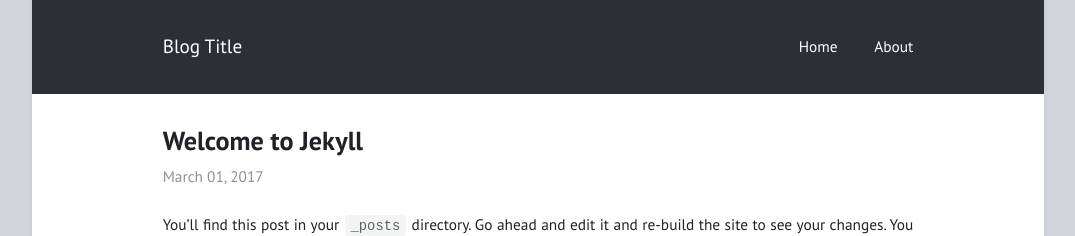
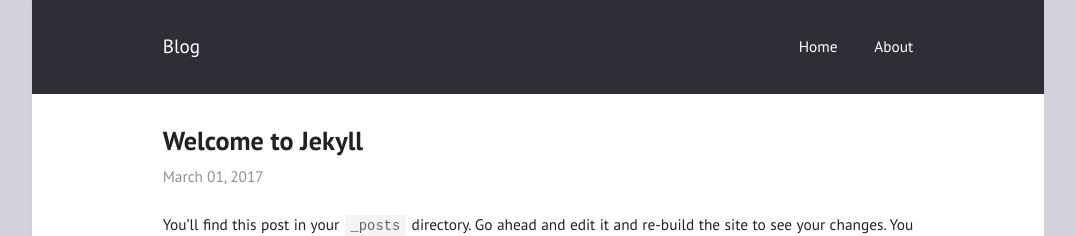
Before and after one commit to mwilson14/mwilson14.github.io, a Jekyll site: the page built from _posts/2017-03-01-welcome-to-jekyll.md, in a window 1280 px wide. Shown: the top 236 px of the page, without its empty margins (102-1177 px from the left). Built offline with Jekyll 4.4.1, drawn with Linux system fonts in a browser that asks for light colours.

Commit message:
Update _config.yml

```diff
--- a/_config.yml
+++ b/_config.yml
@@ -1,5 +1,5 @@
-title: "Blog Title"
-author: "Blog Author"
+title: "Blog"
+author: "Matt Wilson"
 description: "Made with <b style=\"color: #f45;\">&lt;3</b>"
 permalink: /:title/
 lang: "en"
@@ -20,9 +20,8 @@
   - {file: "README.md"}
 
 external:                  # shows a footer with social links - for available icons see fontawesome.com/icons
-  - {title: Mail, icon: envelope, url: "mailto:niklasbuschmann@users.noreply.github.com"}
-  - {title: Github, icon: github, url: "https://github.com/niklasbuschmann/contrast"}
-  - {title: Subscribe, icon: rss, url: "/feed.xml"}
+  - {title: Mail, icon: envelope, url: "mwilson41@huskers.unl.edu"}
+  - {title: Github, icon: github, url: "https://github.com/mwilson14"}
 
 comments:
 #  disqus_shortname: ""    # see https://disqus.com/
```
